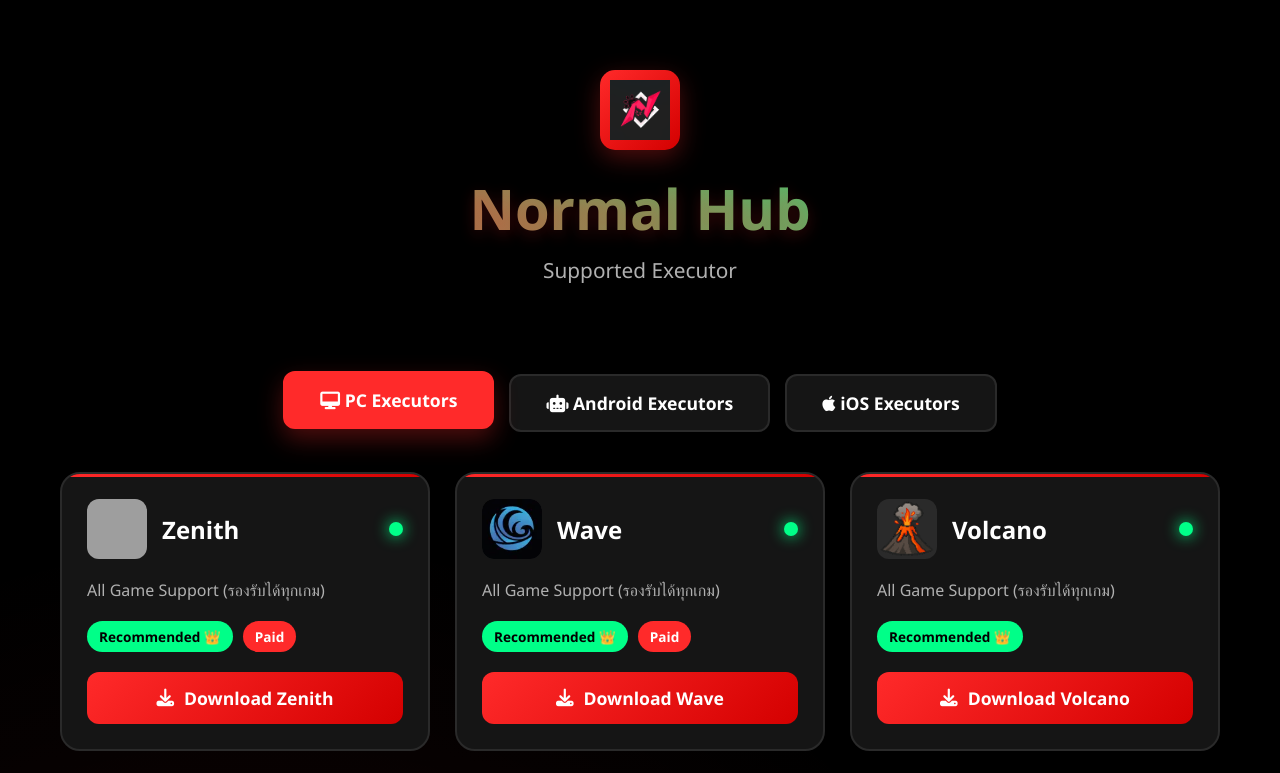
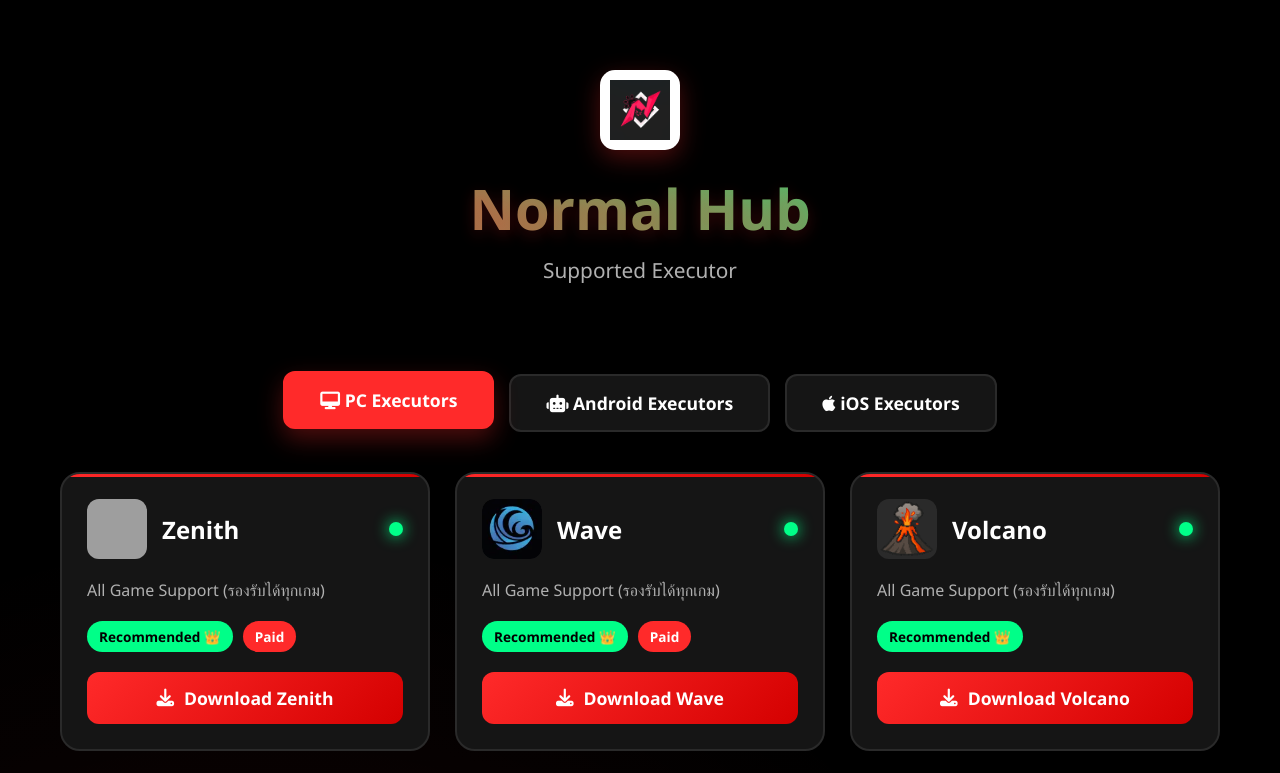
Before and after one commit to Sindex-Saliii/Normal-Supported-Executor, a plain HTML site: page index.html in a window 1280 px wide. Shown: the top 773 px of the page. Drawn offline with Linux system fonts and the light colour scheme; grey boxes are pictures that could not be loaded.

Commit message:
Update index.html

```diff
--- a/index.html
+++ b/index.html
@@ -53,14 +53,14 @@
     border-radius: 15px;
     overflow: hidden;
     box-shadow: 0 8px 25px rgba(255, 42, 42, 0.3);
-            background: linear-gradient(135deg, var(--primary), var(--primary-dark));
+    background: white;
+    padding: 10px;
 }
 
 .logo-image {
     width: 100%;
     height: 100%;
     object-fit: contain;
-            padding: 10px;
 }
 
         h1 {
```
Lines whose indentation alone changed are shown as unchanged.
